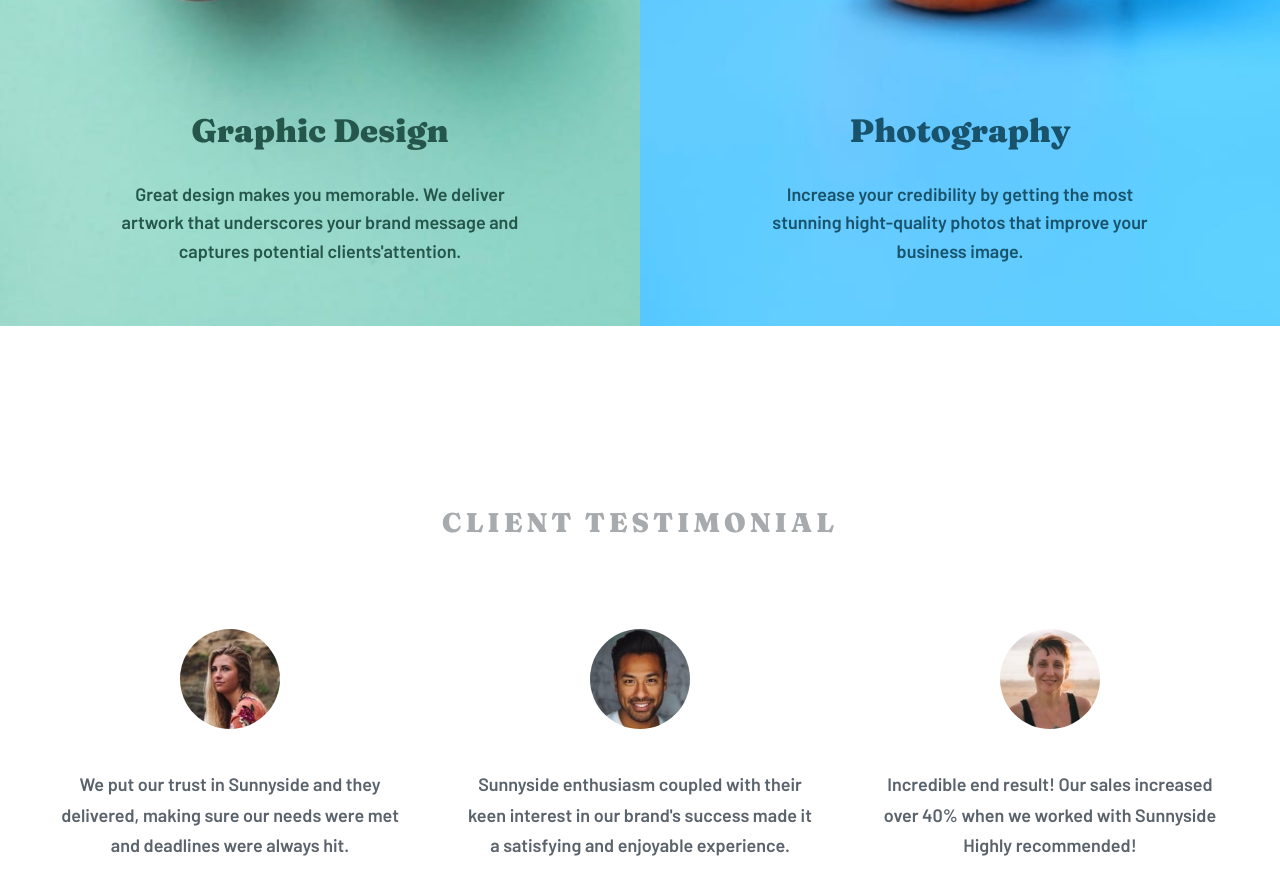
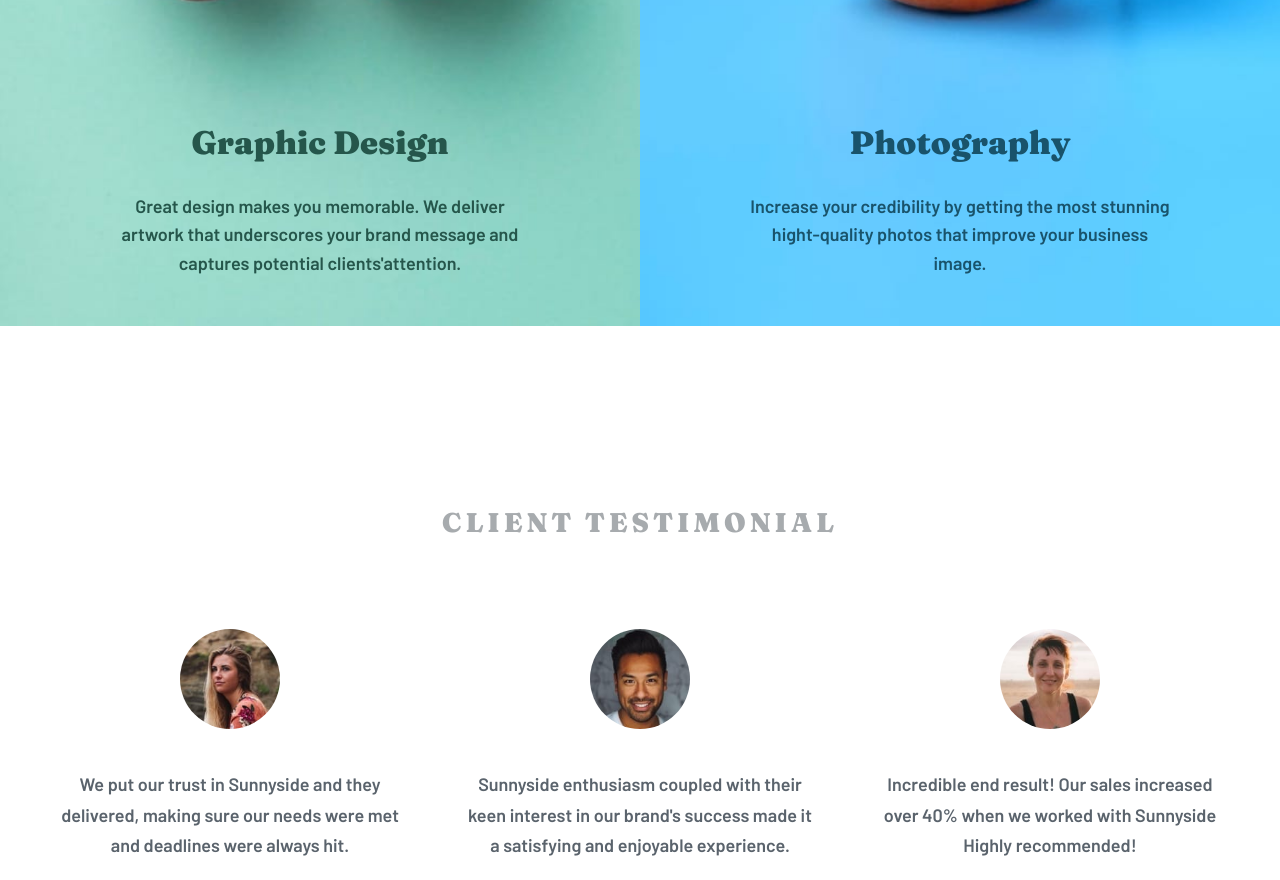
Before and after one commit to saul-gustavo/sunnyside-landing-page, a plain HTML site: page index.html in a window 1280 px wide. Shown: the part 2631-3511 px from the top of the page. Drawn offline with Linux system fonts and the light colour scheme.

Commit message:
Se modifico el diseño y errores de estilos

```diff
--- a/styles.css
+++ b/styles.css
@@ -289,8 +289,8 @@ a {text-decoration: none;}
     bottom: 30px;
     text-align: center;
     width: 100%;
-    max-width: 400px;
-    padding: 10px;
+    max-width: 100%;
+    padding: 10px 1.5rem;
 }
 
 .services-h3 {
@@ -508,19 +508,18 @@ a {text-decoration: none;}
         margin-left: 10px;
     }
 
+    .services .services-box .services-ab-content {
+        padding: 1rem 2rem;
+        max-width: 500px;
+        left: 50%;
+        transform: translate(-50%);
+    }
+
     .projects {
         grid-template-columns: repeat(4, 1fr);
     }
 
-    .services-ab-content {
-        max-width: 100%;
-        padding: 30px;
-    }
 
-    .services-p {
-        max-width: 400px;
-        margin: 0 auto;
-    }
 }
 
 @media (min-width: 1024px) {
```
Also changed, not shown: index.txt (deleted).
